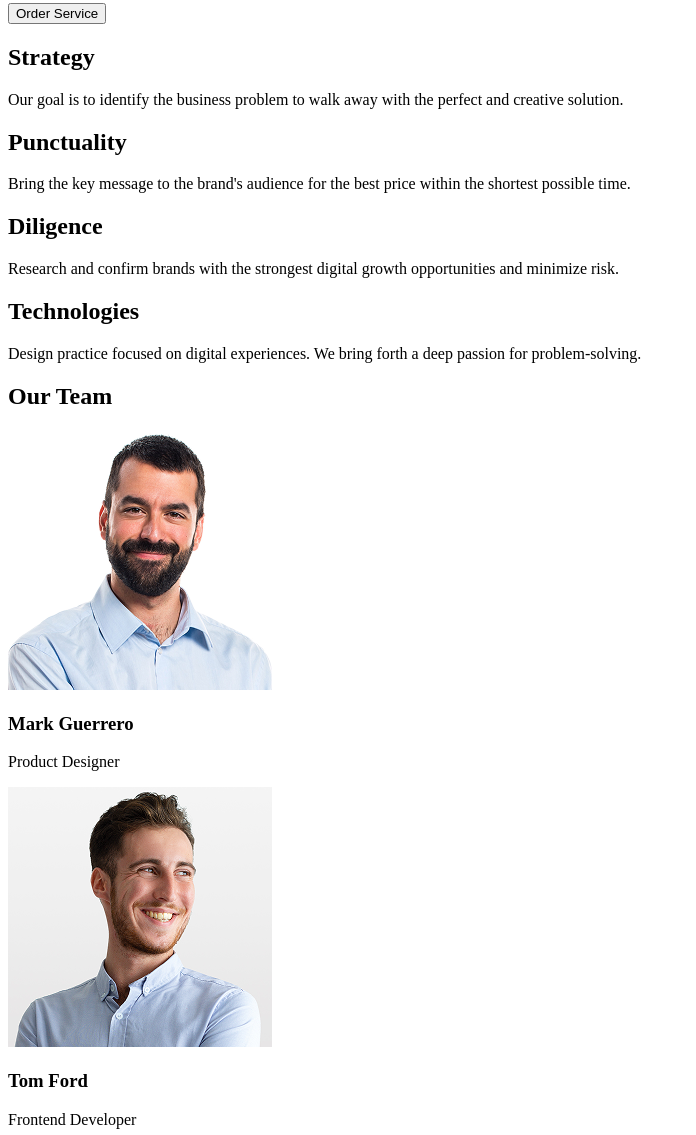
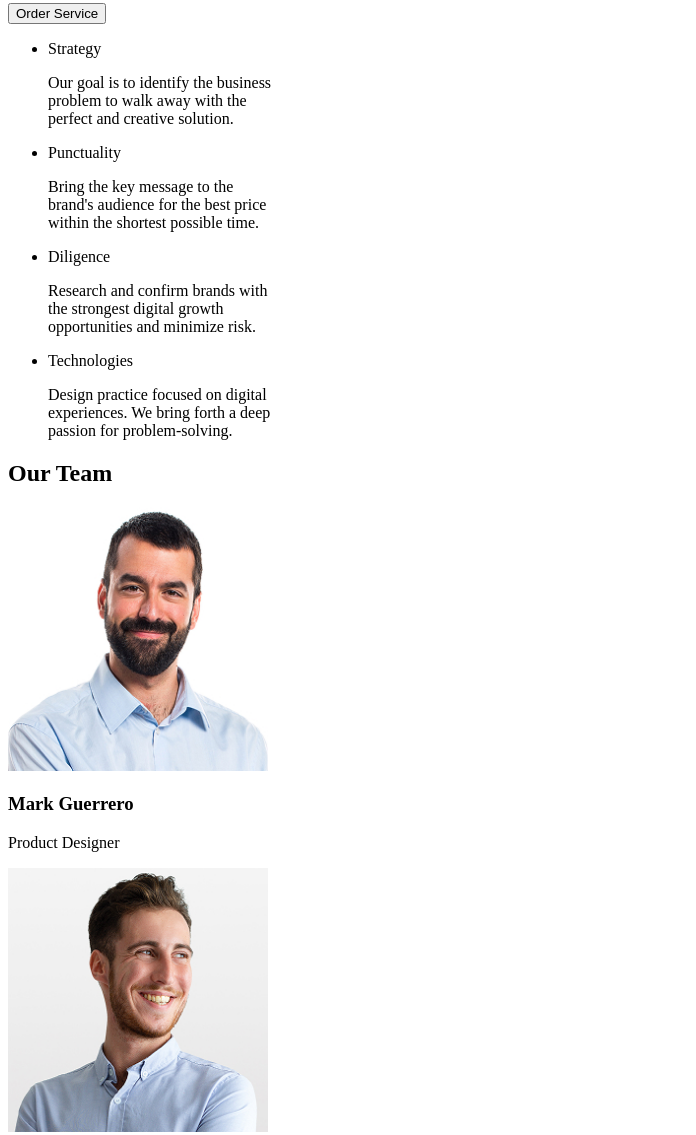
Before and after one commit to dmytro-serhiienko/goit-markup-hw-01, a plain HTML site: page index.html in a window 1280 px wide. Shown: the part 194-1329 px from the top of the page, without its empty margins (0-696 px from the left). Drawn offline with Linux system fonts and the light colour scheme.

Commit message:
Updated index.html

```diff
--- a/index.html
+++ b/index.html
@@ -21,64 +21,99 @@
         <a href="mailto:info@devstudio.com">info@devstudio.com</a>
         <a href="tel:+11 (000) 111-11-11">+11 (000) 111-11-11</a>
       </address>
+      <section>
+        <h1>Effective Solutions for Your Business</h1>
+        <button>Order Service</button>
+      </section>
     </header>
     <!-- #endregion -->
     <!-- #region main -->
     <main>
-      <section>
-        <h1>Effective Solutions for Your Business</h1>
-        <button>Order Service</button>
-      </section>
       <div>
+        <ul>
+          <li>
             <div>
-          <h2>Strategy</h2>
+              <p>Strategy</p>
               <p>
-            Our goal is to identify the business problem to walk away with the
+                Our goal is to identify the business<br />
+                problem to walk away with the<br />
                 perfect and creative solution.
               </p>
             </div>
+          </li>
+          <li>
             <div>
-          <h2>Punctuality</h2>
+              <p>Punctuality</p>
               <p>
-            Bring the key message to the brand's audience for the best price
+                Bring the key message to the<br />
+                brand's audience for the best price<br />
                 within the shortest possible time.
               </p>
             </div>
+          </li>
+          <li>
             <div>
-          <h2>Diligence</h2>
+              <p>Diligence</p>
               <p>
-            Research and confirm brands with the strongest digital growth
+                Research and confirm brands with<br />
+                the strongest digital growth<br />
                 opportunities and minimize risk.
               </p>
             </div>
+          </li>
+          <li>
             <div>
-          <h2>Technologies</h2>
+              <p>Technologies</p>
               <p>
-            Design practice focused on digital experiences. We bring forth a
-            deep passion for problem-solving.
+                Design practice focused on digital<br />
+                experiences. We bring forth a deep<br />
+                passion for problem-solving.
               </p>
             </div>
+          </li>
+        </ul>
       </div>
+
       <section>
         <h2>Our Team</h2>
         <div>
           <div>
-            <img src="images/mark-guerrero.png" alt="Product Designer" />
+            <img
+              src="images/mark-guerrero.jpg"
+              alt="Product Designer"
+              width="260"
+              height="264"
+            />
             <h3>Mark Guerrero</h3>
             <p>Product Designer</p>
           </div>
           <div>
-            <img src="images/tom-ford.png" alt="Frontend Developer" />
+            <img
+              src="images/tom-ford.jpg"
+              alt="Frontend Developer"
+              width="260"
+              height="264"
+            />
             <h3>Tom Ford</h3>
             <p>Frontend Developer</p>
           </div>
           <div>
-            <img src="images/camila-garcia.png" alt="Marketing" />
+            <img
+              src="images/camila-garcia.jpg"
+              alt="Marketing"
+              width="260"
+              height="264"
+            />
             <h3>Camila Garcia</h3>
             <p>Marketing</p>
           </div>
           <div>
-            <img src="images/daniel-wilson.png" alt="UI Designer" />
+            <img
+              src="images/daniel-wilson.jpg"
+              alt="UI Designer"
+              width="260"
+              height="264"
+            />
             <h3>Daniel Wilson</h3>
             <p>UI Designer</p>
           </div>
```
Also changed, not shown: images/Dark-bg.png (deleted), images/Light-bg.png (deleted), images/Logo.png (deleted), images/camila-garcia.jpg (added), images/camila-garcia.png (deleted), images/daniel-wilson.jpg (added), images/daniel-wilson.png (deleted), images/footer-dark-bg.jpg (added), images/light-bg.jpg (added), images/main-dark-bg.jpg (added), images/mark-guerrero.jpg (added), images/mark-guerrero.png (deleted), images/tom-ford.jpg (added), images/tom-ford.png (deleted), 2 other files. Lines whose indentation alone changed are shown as unchanged.
